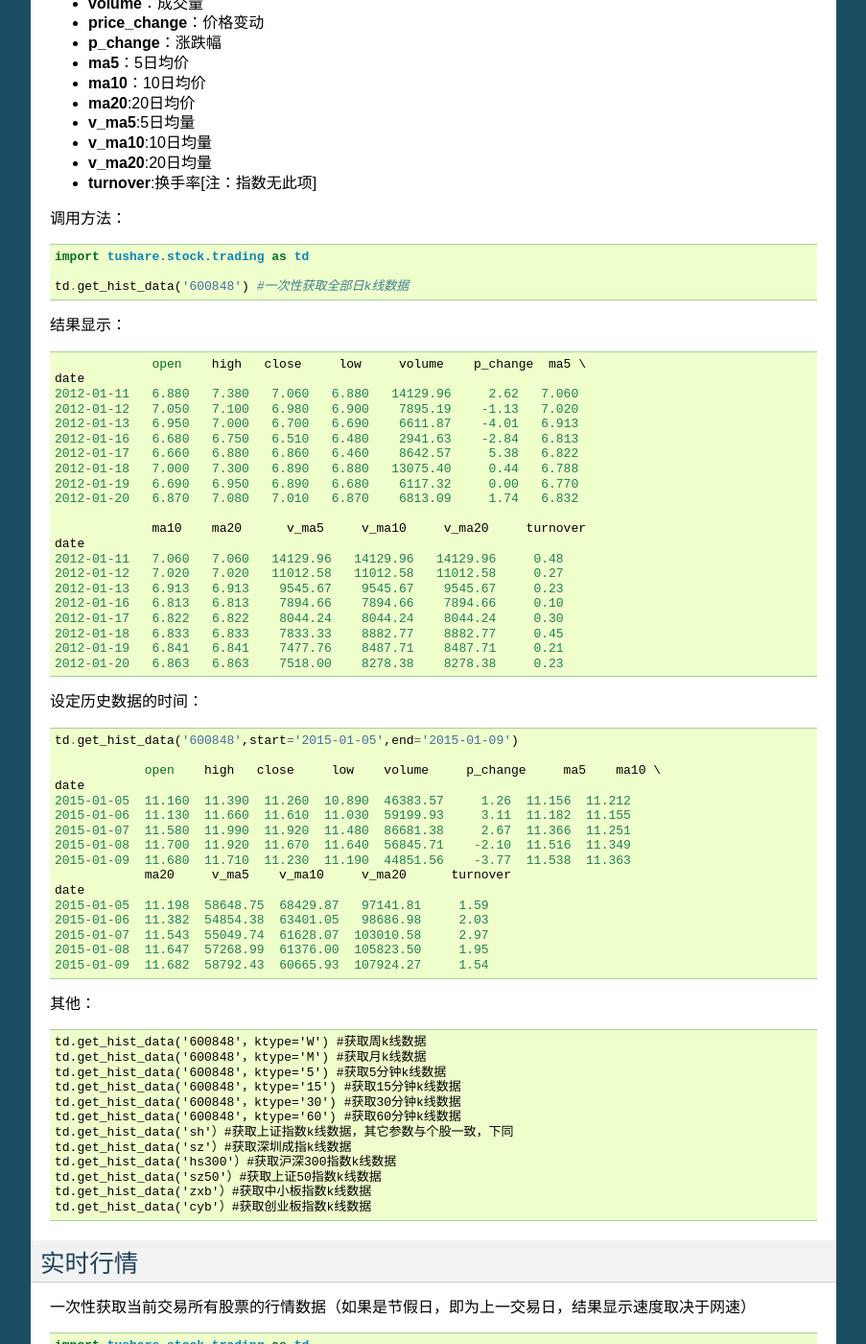
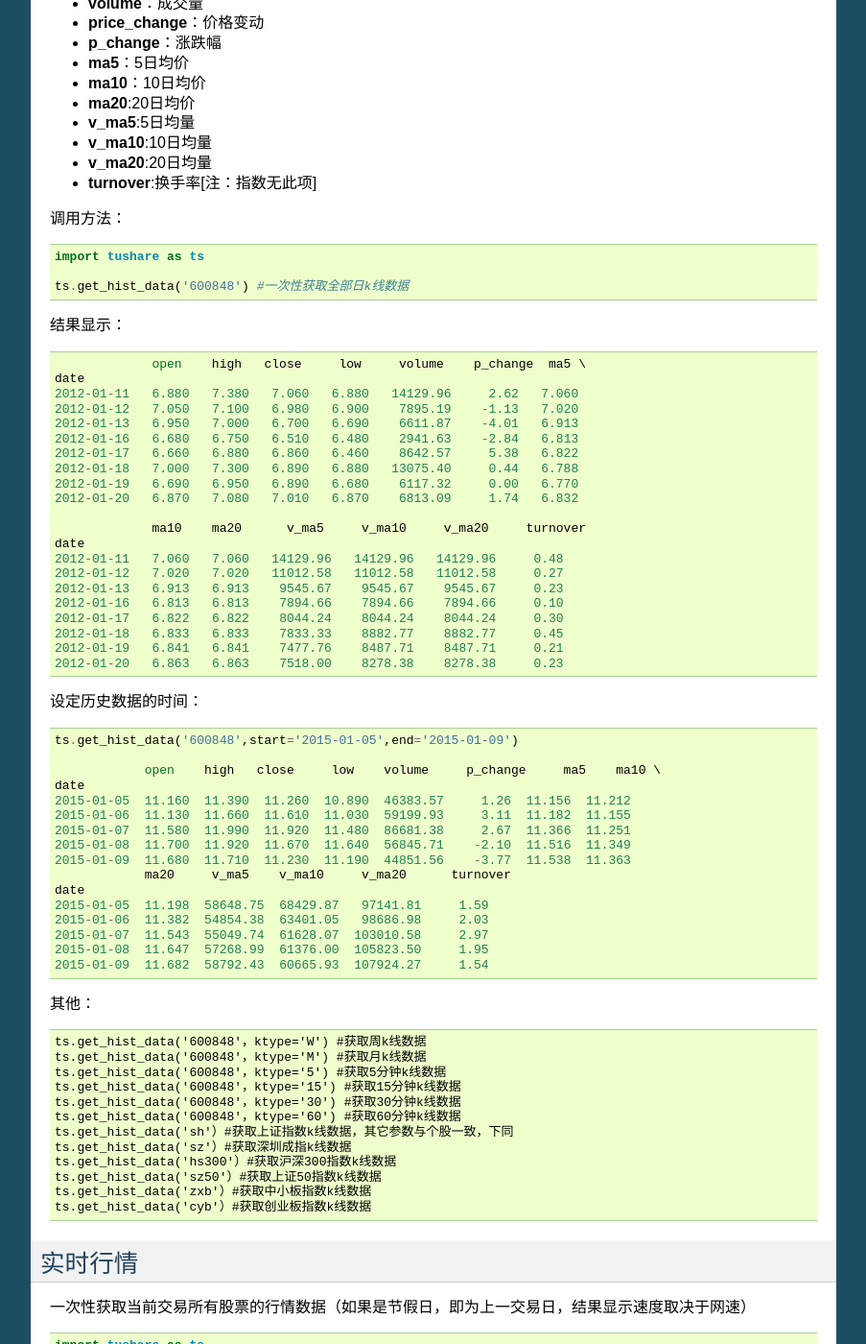
Before and after one commit to waditu/tushare, a Sphinx documentation site: the page built from docs/trading.rst, in a window 1280 px wide and 1400 px high, scrolled down 723 px. Shown: the whole window at 96% size, without its empty margins (198-1101 px from the left). Built offline with Sphinx 7.4.7, drawn with Linux system fonts in a browser that asks for light colours; some of the changed text lies outside the part shown.

Commit message:
docs updated

```diff
--- a/docs/conf.py
+++ b/docs/conf.py
@@ -50,10 +50,11 @@ copyright = u'2015, Jimmy Liu'
 # |version| and |release|, also used in various other places throughout the
 # built documents.
 #
+
 # The short X.Y version.
-version = '0.1.6'
+version = '0.1.9'
 # The full version, including alpha/beta/rc tags.
-release = '0.1.6'
+release = version
 
 # The language for content autogenerated by Sphinx. Refer to documentation
 # for a list of supported languages.
@@ -196,7 +197,7 @@ latex_elements = {
 # (source start file, target name, title,
 #  author, documentclass [howto, manual, or own class]).
 latex_documents = [
-  ('index', 'TuShare.tex', u'TuShare Documentation',
+  ('index', 'TuShare.tex', u'TuShare',
    u'Jimmy Liu', 'manual'),
 ]
 
@@ -226,7 +227,7 @@ latex_documents = [
 # One entry per manual page. List of tuples
 # (source start file, name, description, authors, manual section).
 man_pages = [
-    ('index', 'tushare', u'TuShare Documentation',
+    ('index', 'tushare', u'TuShare',
      [u'Jimmy Liu'], 1)
 ]
 
--- a/docs/storing.rst
+++ b/docs/storing.rst
@@ -1,6 +1,6 @@
-.. contents::
-   :depth: 3.0
-..
+.. _storing:
+
+.. currentmodule:: tushare
 
 .. highlightlang:: python
 
--- a/docs/trading.rst
+++ b/docs/trading.rst
@@ -52,9 +51,9 @@
 
 ::
 
-    import tushare.stock.trading as td
+    import tushare as ts
 
-    td.get_hist_data('600848') #一次性获取全部日k线数据
+    ts.get_hist_data('600848') #一次性获取全部日k线数据
 
 结果显示：
 
@@ -86,7 +85,7 @@
 
 ::
 
-    td.get_hist_data('600848',start='2015-01-05',end='2015-01-09')
+    ts.get_hist_data('600848',start='2015-01-05',end='2015-01-09')
 
                 open    high   close     low    volume     p_change     ma5    ma10 \
     date
@@ -107,18 +106,18 @@
 
 ::
 
-    td.get_hist_data('600848'，ktype='W') #获取周k线数据
-    td.get_hist_data('600848'，ktype='M') #获取月k线数据
-    td.get_hist_data('600848'，ktype='5') #获取5分钟k线数据
-    td.get_hist_data('600848'，ktype='15') #获取15分钟k线数据
-    td.get_hist_data('600848'，ktype='30') #获取30分钟k线数据
-    td.get_hist_data('600848'，ktype='60') #获取60分钟k线数据
-    td.get_hist_data('sh'）#获取上证指数k线数据，其它参数与个股一致，下同
-    td.get_hist_data('sz'）#获取深圳成指k线数据
-    td.get_hist_data('hs300'）#获取沪深300指数k线数据
-    td.get_hist_data('sz50'）#获取上证50指数k线数据
-    td.get_hist_data('zxb'）#获取中小板指数k线数据
-    td.get_hist_data('cyb'）#获取创业板指数k线数据
+    ts.get_hist_data('600848'，ktype='W') #获取周k线数据
+    ts.get_hist_data('600848'，ktype='M') #获取月k线数据
+    ts.get_hist_data('600848'，ktype='5') #获取5分钟k线数据
+    ts.get_hist_data('600848'，ktype='15') #获取15分钟k线数据
+    ts.get_hist_data('600848'，ktype='30') #获取30分钟k线数据
+    ts.get_hist_data('600848'，ktype='60') #获取60分钟k线数据
+    ts.get_hist_data('sh'）#获取上证指数k线数据，其它参数与个股一致，下同
+    ts.get_hist_data('sz'）#获取深圳成指k线数据
+    ts.get_hist_data('hs300'）#获取沪深300指数k线数据
+    ts.get_hist_data('sz50'）#获取上证50指数k线数据
+    ts.get_hist_data('zxb'）#获取中小板指数k线数据
+    ts.get_hist_data('cyb'）#获取创业板指数k线数据
 
 实时行情
 --------
@@ -127,9 +126,9 @@
 
 ::
 
-    import tushare.stock.trading as td
+    import tushare as ts
 
-    td.get_today_all()
+    ts.get_today_all()
 
 返回值说明：
 
@@ -178,9 +177,9 @@
 
 ::
 
-    import tushare.stock.trading as td
+    import tushare as ts
 
-    df = td.get_tick_data('600848','2014-01-09')
+    df = ts.get_tick_data('600848','2014-01-09')
     df.head(10)
 
 返回值说明：
@@ -224,9 +223,9 @@
 
 ::
 
-    import tushare.stock.trading as td
+    import tushare as ts
 
-    df = td.get_realtime_quotes('000581') #Single stock symbol
+    df = ts.get_realtime_quotes('000581') #Single stock symbol
     df[['code','name','price','bid','ask','volume','amount','time']]
 
 结果显示：
@@ -272,17 +271,17 @@
 ::
 
     #symbols from a list
-    td.get_realtime_quotes(['600848','000980','000981'])
+    ts.get_realtime_quotes(['600848','000980','000981'])
     #from a Series
-    td.get_realtime_quotes(df['code'].tail(10))  #一次获取10个股票的实时分笔数据
+    ts.get_realtime_quotes(df['code'].tail(10))  #一次获取10个股票的实时分笔数据
 
 获取实时指数：
 
 ::
 
     #上证指数
-    td.get_realtime_quotes('sh')
+    ts.get_realtime_quotes('sh')
     #上证指数 深圳成指 沪深300指数 上证50 中小板 创业板
-    td.get_realtime_quotes(['sh','sz','hs300','sz50','zxb','cyb'])
+    ts.get_realtime_quotes(['sh','sz','hs300','sz50','zxb','cyb'])
     #或者混搭
-    td.get_realtime_quotes(['sh','600848'])
+    ts.get_realtime_quotes(['sh','600848'])
```
Also changed, not shown: other parts of docs/trading.rst (+5 -6 lines), docs/classifying.rst (added, +252 -0 lines), docs/preface.rst (+33 -9 lines).
